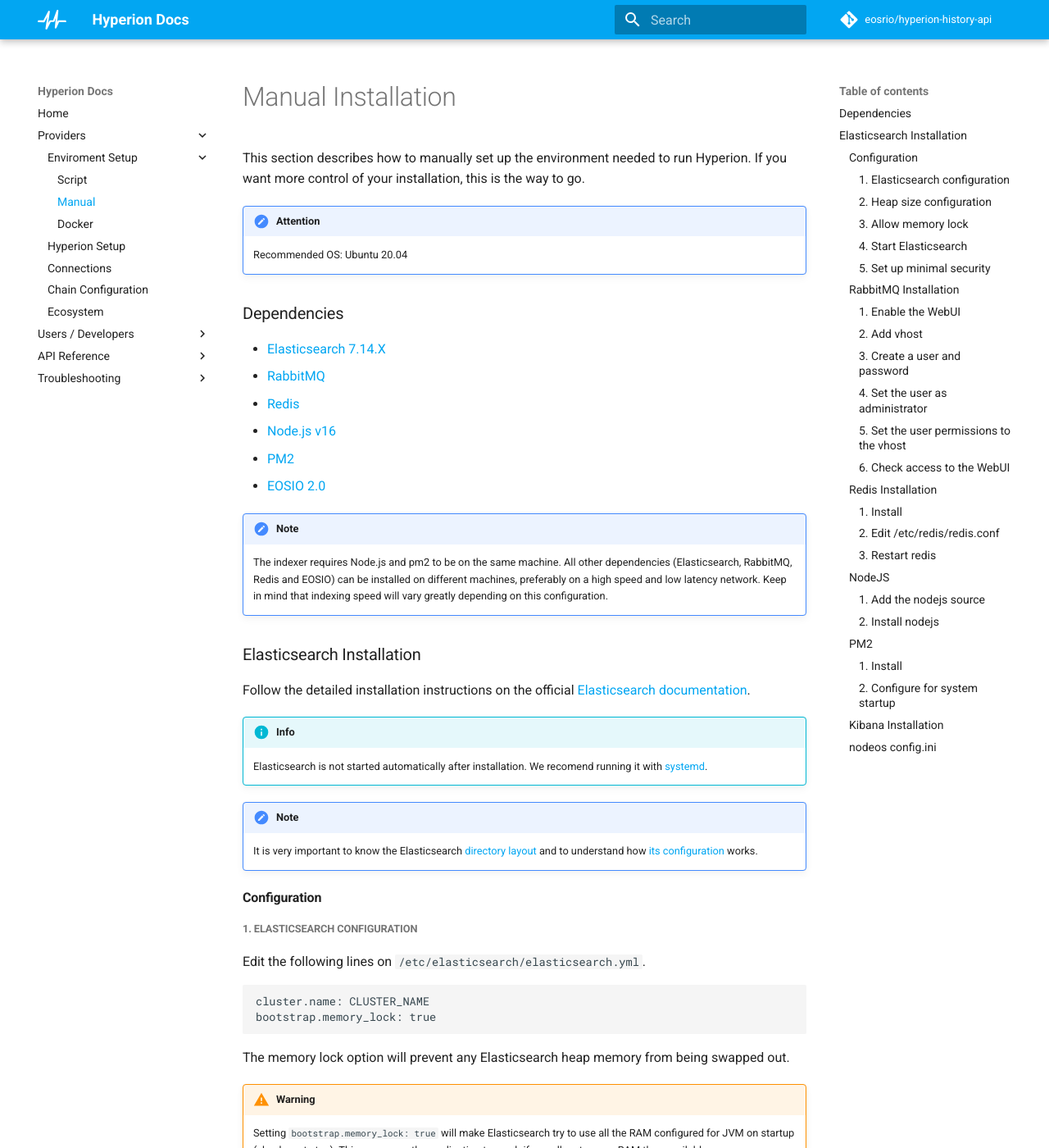
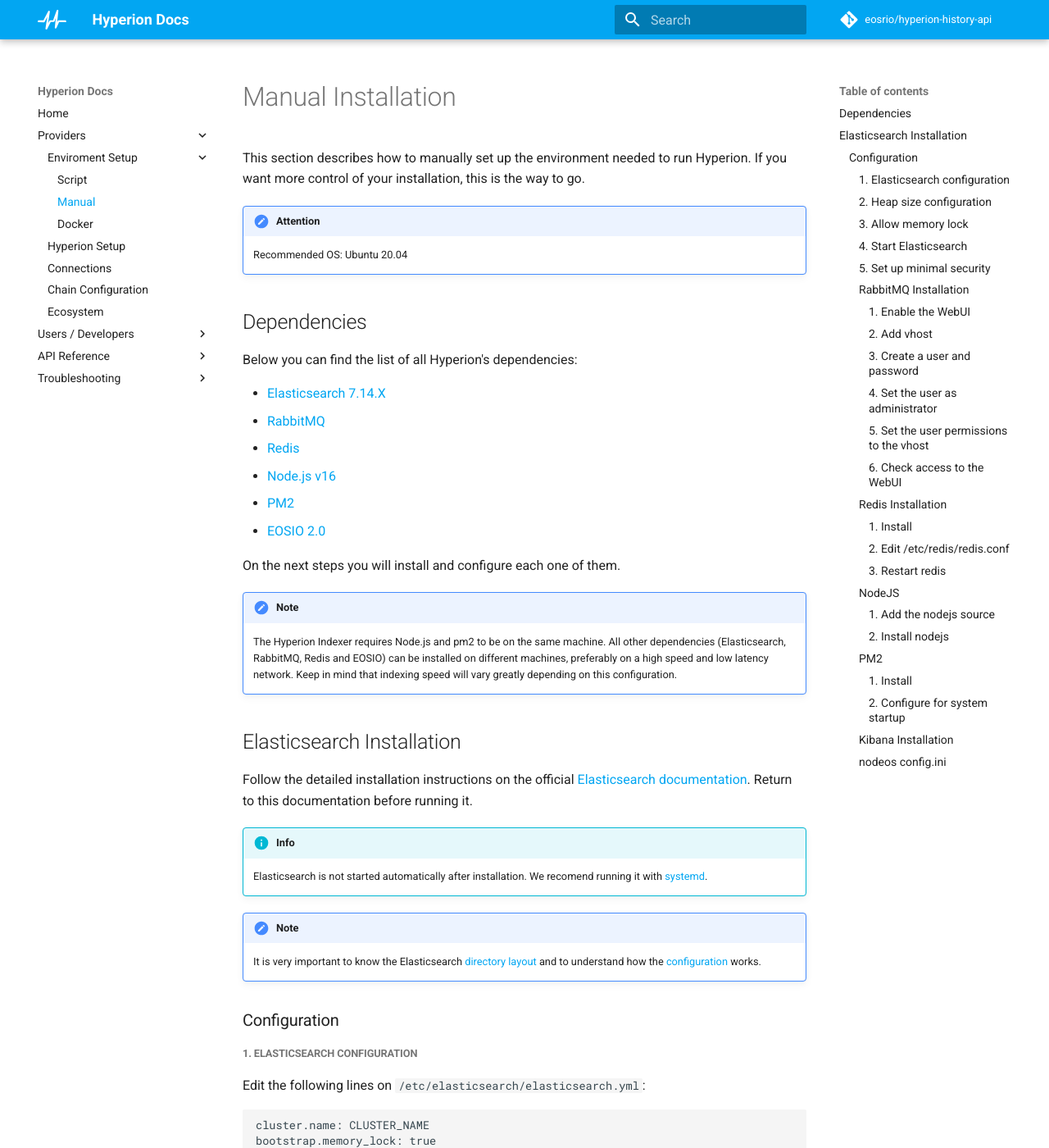
Before and after one commit to eosrio/hyperion-docs, an MkDocs documentation site: the page built from docs/install.md, in a window 1280 px wide and 1400 px high. Shown: the whole window at 82% size. Built offline with MkDocs 1.6.1 and Material for MkDocs 9.7.7, drawn with Linux system fonts in a browser that asks for light colours; comment, search, counter and statistics services are not loaded; some of the changed text lies outside the part shown.

Commit message:
Small updates

````diff
--- a/docs/install.md
+++ b/docs/install.md
@@ -5,7 +5,9 @@
 !!! attention
     Recommended OS: Ubuntu 20.04
 
-### Dependencies
+## Dependencies
+
+Below you can find the list of all Hyperion's dependencies:
 
  - [Elasticsearch 7.14.X](https://www.elastic.co/downloads/elasticsearch)
  - [RabbitMQ](https://www.rabbitmq.com/install-debian.html)
@@ -14,23 +16,25 @@
  - [PM2](http://pm2.keymetrics.io/docs/usage/quick-start/)
  - [EOSIO 2.0](https://github.com/EOSIO/eos/releases/latest)
 
+On the next steps you will install and configure each one of them.
+
 !!! note
-    The indexer requires Node.js and pm2 to be on the same machine. All other dependencies (Elasticsearch, RabbitMQ, Redis and EOSIO) can be installed on different machines, preferably on a high speed and low latency network. Keep in mind that indexing speed will vary greatly depending on this configuration.
+    The Hyperion Indexer requires Node.js and pm2 to be on the same machine. All other dependencies (Elasticsearch, RabbitMQ, Redis and EOSIO) can be installed on different machines, preferably on a high speed and low latency network. Keep in mind that indexing speed will vary greatly depending on this configuration.
 
-### Elasticsearch Installation
+## Elasticsearch Installation
 
-Follow the detailed installation instructions on the official [Elasticsearch documentation](https://www.elastic.co/guide/en/elasticsearch/reference/current/deb.html#deb).
+Follow the detailed installation instructions on the official [Elasticsearch documentation](https://www.elastic.co/guide/en/elasticsearch/reference/current/deb.html#deb). Return to this documentation before running it.
 
 !!! info
     Elasticsearch is not started automatically after installation. We recomend running it with [systemd](https://www.elastic.co/guide/en/elasticsearch/reference/current/deb.html#deb-running-systemd).
 
 !!! note
-    It is very important to know the Elasticsearch [directory layout](https://www.elastic.co/guide/en/elasticsearch/reference/current/deb.html#deb-layout) and to understand how [its configuration](https://www.elastic.co/guide/en/elasticsearch/reference/current/deb.html#deb-configuring) works.
+    It is very important to know the Elasticsearch [directory layout](https://www.elastic.co/guide/en/elasticsearch/reference/current/deb.html#deb-layout) and to understand how the [configuration](https://www.elastic.co/guide/en/elasticsearch/reference/current/deb.html#deb-configuring) works.
 
-#### Configuration
+### Configuration
 ##### 1. Elasticsearch configuration
 
-Edit the following lines on `/etc/elasticsearch/elasticsearch.yml`.
+Edit the following lines on `/etc/elasticsearch/elasticsearch.yml`:
 
 ```
 cluster.name: CLUSTER_NAME
@@ -65,7 +69,7 @@
 !!! note
     Elasticsearch includes a bundled version of OpenJDK from the JDK maintainers. You can find it on `/usr/share/elasticsearch/jdk`.
 
-After that, change the heap size by editting the following lines on `/etc/elasticsearch/jvm.options`.
+After that, change the heap size by editting the following lines on `/etc/elasticsearch/jvm.options`:
 
 ```
 -Xms16g
@@ -103,20 +107,20 @@
 sudo less /var/log/elasticsearch/CLUSTE_NAME.log
 ```
 
-Finally, enable it to run at startup:
+Enable it to run at startup:
 
 ```bash
 sudo systemctl enable elasticsearch.service
 ```
 
-!!! note
-    Don't forget to check if memory lock worked.
-
-Test the REST API:
+And finally, test the REST API:
 
 ```
 curl -X GET "localhost:9200/?pretty"
 ```
+
+!!! note
+    Don't forget to check if memory lock worked.
 
 The expeted result should be something like this:
 
````
Also changed, not shown: other parts of docs/install.md (+6 -6 lines).
